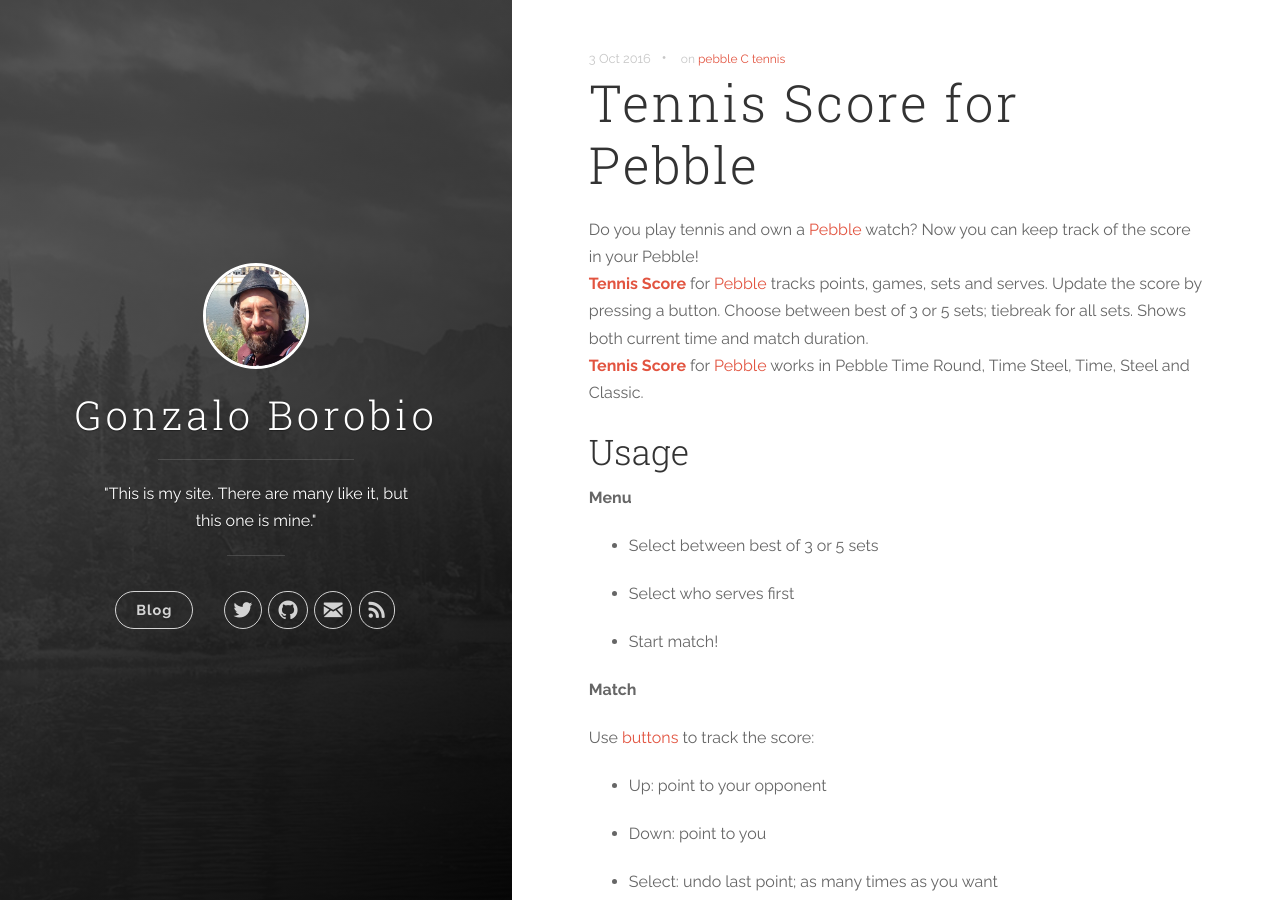
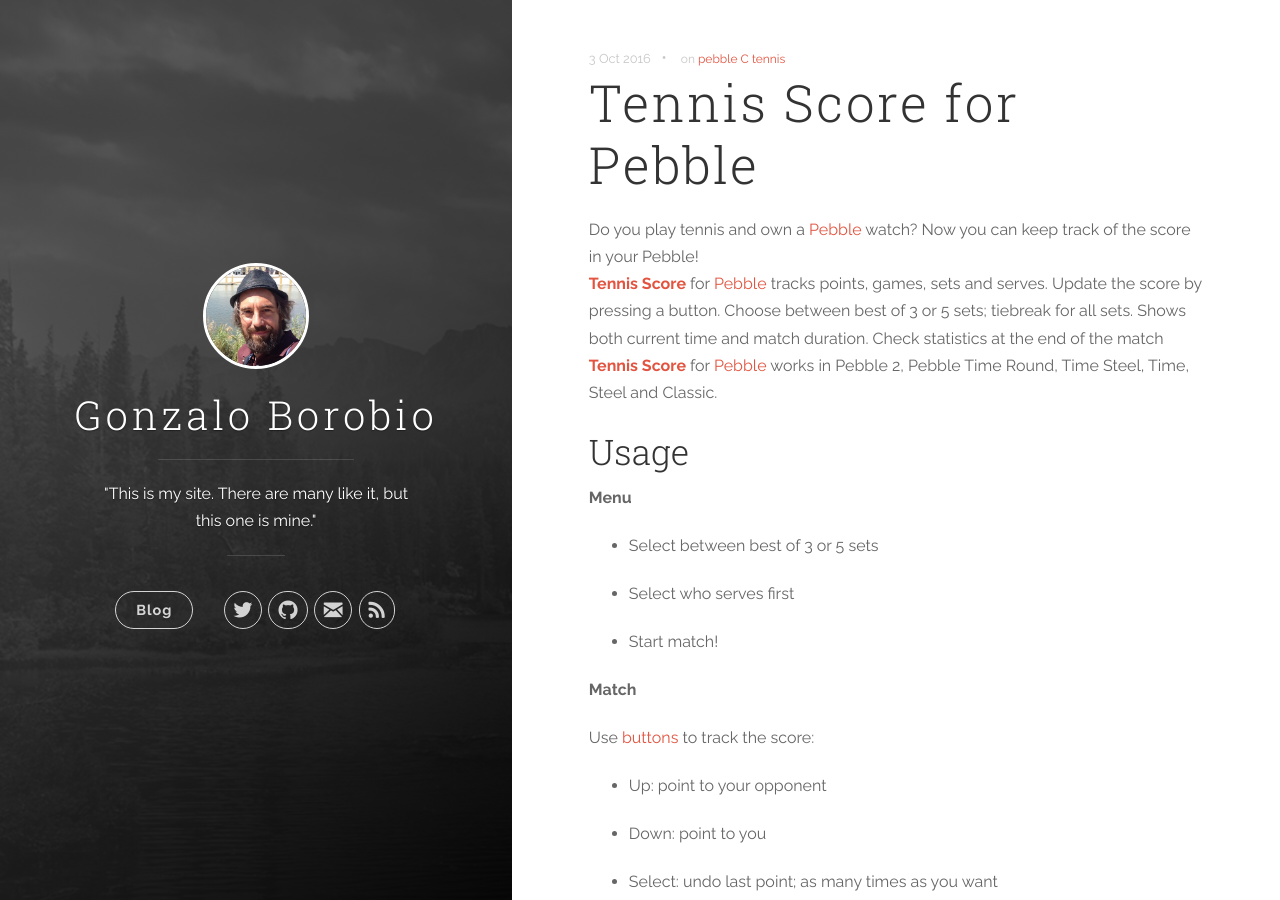
Before and after one commit to gborobio73/gborobio73.github.io, a Jekyll site: the page built from _posts/2016-10-03-tennis-score-for-pebble.markdown, in a window 1280 px wide and 900 px high. Built offline with Jekyll 4.4.1, drawn with Linux system fonts in a browser that asks for light colours; nearby versions of some CDN libraries; some of the changed text lies outside the part shown.

Commit message:
update post

```diff
--- a/_posts/2016-10-03-tennis-score-for-pebble.markdown
+++ b/_posts/2016-10-03-tennis-score-for-pebble.markdown
@@ -5,8 +5,8 @@ categories: [smart watch, software development]
 tags: [pebble, C, tennis]
 ---
 Do you play tennis and own a [Pebble][pebble] watch? Now you can keep track of the score in your Pebble! <br>
-[**Tennis Score**][pebbleapp] for [Pebble][pebble] tracks points, games, sets and serves. Update the score by pressing a button. Choose between best of 3 or 5 sets; tiebreak for all sets. Shows both current time and match duration.
-<br>[**Tennis Score**][pebbleapp] for [Pebble][pebble] works in Pebble Time Round, Time Steel, Time, Steel and Classic.
+[**Tennis Score**][pebbleapp] for [Pebble][pebble] tracks points, games, sets and serves. Update the score by pressing a button. Choose between best of 3 or 5 sets; tiebreak for all sets. Shows both current time and match duration. Check statistics at the end of the match
+<br>[**Tennis Score**][pebbleapp] for [Pebble][pebble] works in Pebble 2, Pebble Time Round, Time Steel, Time, Steel and Classic.
 
 ## Usage
 **Menu**
@@ -77,6 +77,9 @@ Scroll down at the end of the match:
 
 
 ## About
+
+Download [here][pebbleapp] from Pebble app store.
+
 Code is [here](https://github.com/gborobio73/tennis-score-c).
 
 Dialog and message windows are based on Pebble examples [UI Patterns](https://github.com/pebble-examples/ui-patterns):
```
